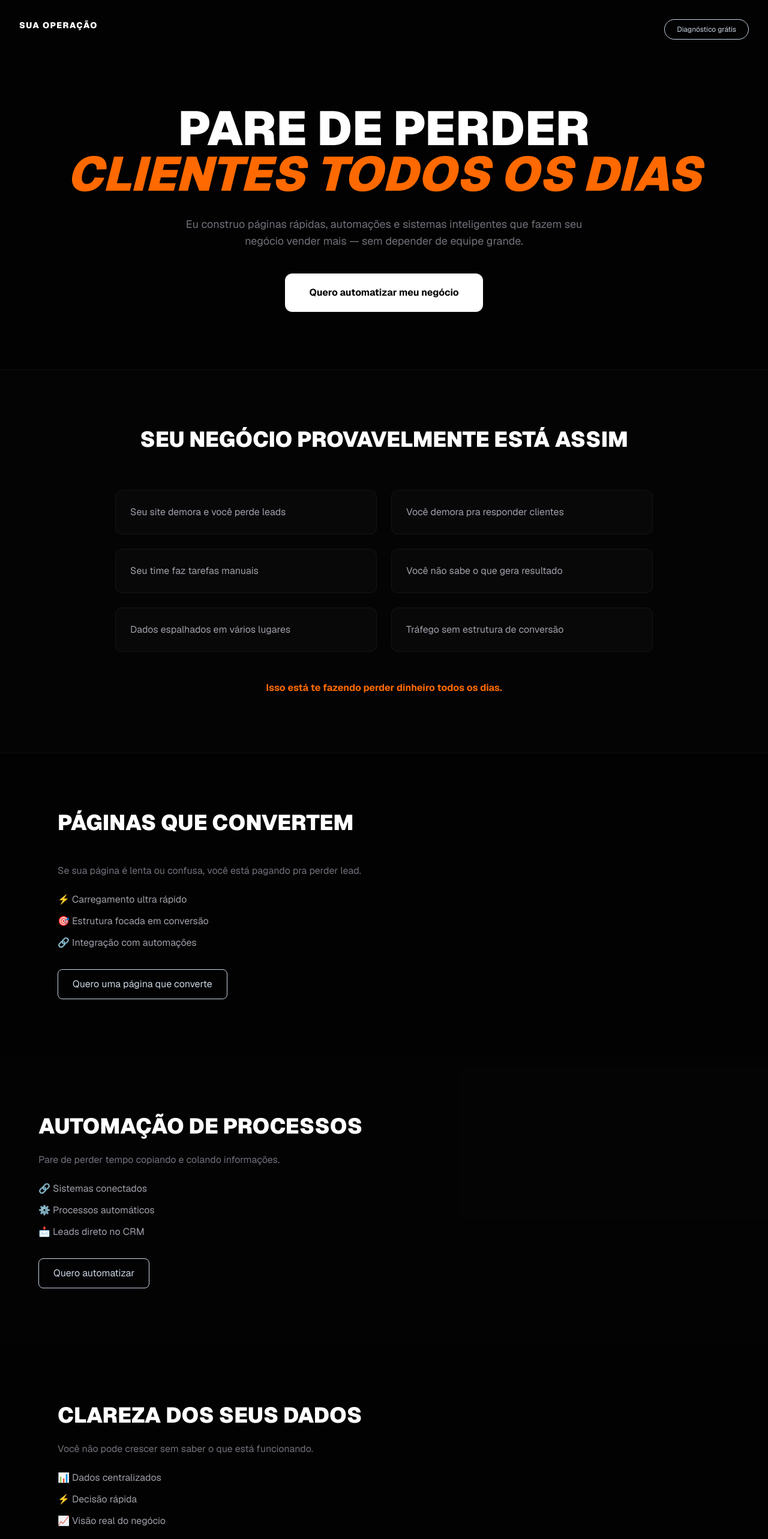
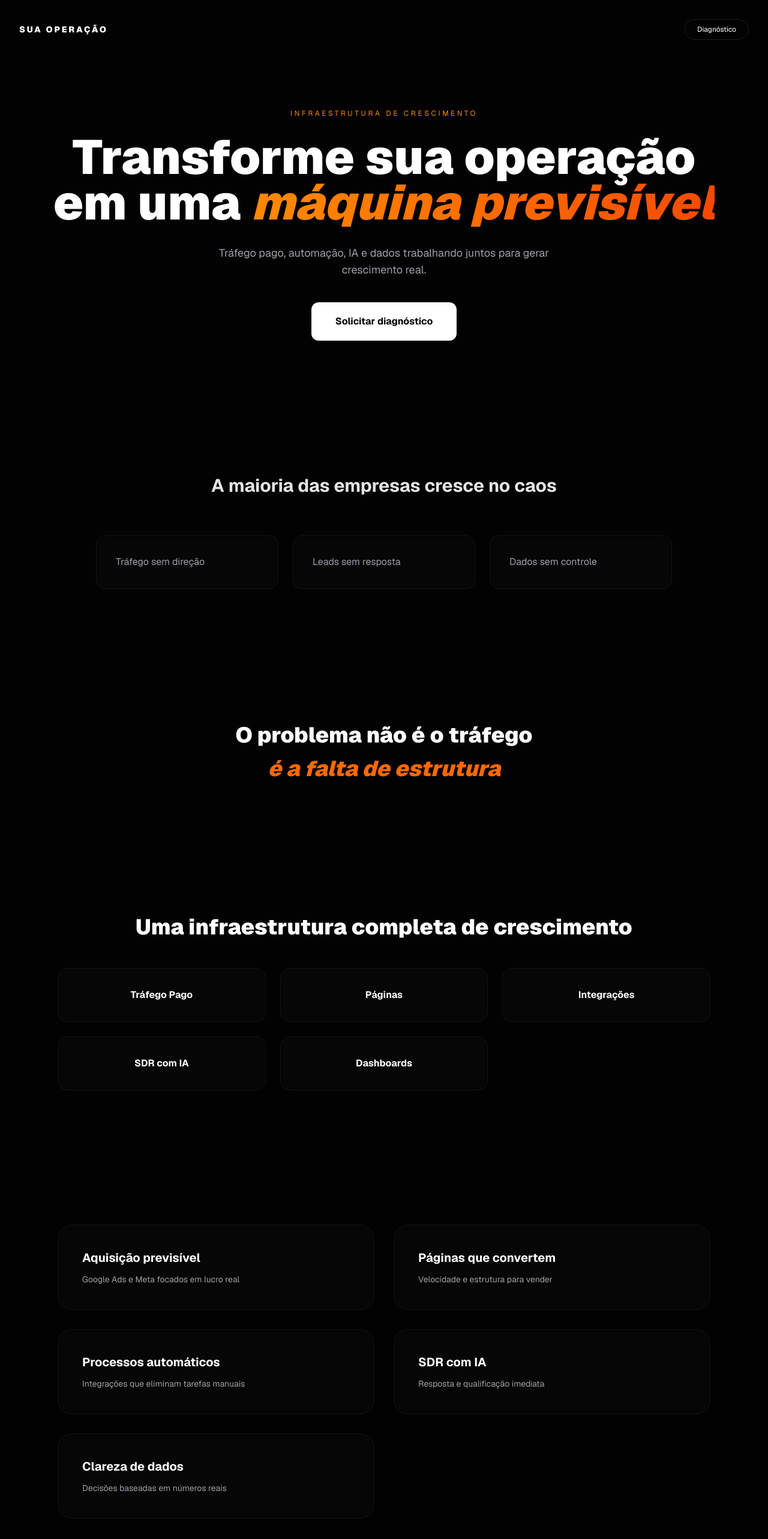
Before and after one commit to jpribeiro0795-design/landing_page_1703, a Next.js app: page / in a window 1280 px wide. Shown: the top 2566 px of the page at 60% size. Built offline with nearby package versions, Linux system fonts and the light colour scheme.

Commit message:
Update page.tsx

```diff
--- a/app/page.tsx
+++ b/app/page.tsx
@@ -13,13 +13,13 @@ export default function Home() {
 
   const handleWhatsApp = () => {
     const msg = encodeURIComponent(
-      "Olá! Quero automatizar minha operação e entender como vocês podem me ajudar."
+      "Quero estruturar minha operação com tráfego, automação e IA."
     );
     window.open(`https://wa.me/5561992189494?text=${msg}`, "_blank");
   };
 
   return (
-    <main className="min-h-screen bg-[#020202] text-slate-300 font-sans overflow-x-hidden">
+    <main className="bg-[#020202] text-white font-sans overflow-x-hidden">
 
       {/* BACKGROUND */}
       <div className="fixed inset-0 -z-10 opacity-[0.03]"
@@ -30,198 +30,173 @@ export default function Home() {
         }}
       />
       <div className="fixed inset-0 -z-10">
-        <div className="absolute w-[800px] h-[800px] bg-orange-600/10 blur-[150px] -top-[300px] -left-[200px]" />
+        <div className="absolute w-[700px] h-[700px] bg-orange-600/10 blur-[160px] -top-[200px] -left-[200px]" />
+        <div className="absolute w-[500px] h-[500px] bg-orange-500/10 blur-[140px] bottom-[-150px] right-[-100px]" />
       </div>
 
       {/* NAV */}
-      <nav className={`fixed w-full z-50 transition ${scrolled ? "bg-black/60 backdrop-blur py-4" : "py-8"}`}>
-        <div className="max-w-7xl mx-auto px-8 flex justify-between">
-          <span className="text-white font-black tracking-widest uppercase text-sm">
+      <nav className={`fixed w-full z-50 transition-all ${scrolled ? "bg-black/50 backdrop-blur-xl py-4 border-b border-white/5" : "py-8"}`}>
+        <div className="max-w-7xl mx-auto px-8 flex justify-between items-center">
+          <span className="text-sm font-black tracking-[0.2em] uppercase text-white">
             Sua Operação
           </span>
-          <button onClick={handleWhatsApp} className="text-xs border px-5 py-2 rounded-full hover:border-orange-500">
-            Diagnóstico grátis
+
+          <button onClick={handleWhatsApp} className="text-xs border border-white/10 px-5 py-2 rounded-full hover:border-orange-500 transition">
+            Diagnóstico
           </button>
         </div>
       </nav>
 
       {/* HERO */}
-      <section className="pt-44 pb-24 text-center px-6">
-        <h1 className="text-5xl md:text-[80px] font-black text-white leading-[0.95] mb-8 uppercase">
-          PARE DE PERDER <br />
-          <span className="text-orange-500 italic">CLIENTES TODOS OS DIAS</span>
+      <section className="pt-44 pb-32 px-6 text-center max-w-6xl mx-auto">
+        <span className="text-xs tracking-[0.3em] text-orange-400 uppercase">
+          Infraestrutura de crescimento
+        </span>
+
+        <h1 className="text-5xl md:text-[80px] font-black leading-[0.95] mt-6 mb-8">
+          Transforme sua operação em uma{" "}
+          <span className="text-transparent bg-clip-text bg-gradient-to-r from-orange-400 to-orange-600 italic">
+            máquina previsível
+          </span>
         </h1>
 
-        <p className="text-zinc-500 max-w-2xl mx-auto mb-10 text-lg">
-          Eu construo páginas rápidas, automações e sistemas inteligentes
-          que fazem seu negócio vender mais — sem depender de equipe grande.
+        <p className="text-zinc-400 max-w-xl mx-auto text-lg mb-10">
+          Tráfego pago, automação, IA e dados trabalhando juntos
+          para gerar crescimento real.
         </p>
 
         <button onClick={handleWhatsApp} className="bg-white text-black px-10 py-5 rounded-xl font-bold hover:scale-105 transition">
-          Quero automatizar meu negócio
+          Solicitar diagnóstico
         </button>
       </section>
 
-      {/* DOR */}
-      <section className="py-24 px-8 bg-zinc-950/40 border-y border-white/5">
-        <div className="max-w-5xl mx-auto text-center mb-16">
-          <h2 className="text-4xl font-black text-white mb-6 uppercase">
-            Seu negócio provavelmente está assim
-          </h2>
-        </div>
+      {/* PROBLEMA */}
+      <section className="py-24 px-8 max-w-5xl mx-auto">
+        <h2 className="text-3xl font-bold text-center mb-16 text-zinc-200">
+          A maioria das empresas cresce no caos
+        </h2>
 
-        <div className="grid md:grid-cols-2 gap-6 max-w-4xl mx-auto">
+        <div className="grid md:grid-cols-3 gap-6">
           {[
-            "Seu site demora e você perde leads",
-            "Você demora pra responder clientes",
-            "Seu time faz tarefas manuais",
-            "Você não sabe o que gera resultado",
-            "Dados espalhados em vários lugares",
-            "Tráfego sem estrutura de conversão",
+            "Tráfego sem direção",
+            "Leads sem resposta",
+            "Dados sem controle",
           ].map((item, i) => (
-            <div key={i} className="p-6 border border-white/5 rounded-xl bg-white/[0.02]">
+            <div key={i} className="p-8 rounded-2xl bg-white/[0.02] border border-white/5 backdrop-blur">
               <p className="text-zinc-400">{item}</p>
             </div>
           ))}
         </div>
+      </section>
 
-        <p className="text-center mt-12 text-orange-500 font-bold">
-          Isso está te fazendo perder dinheiro todos os dias.
+      {/* TRANSIÇÃO */}
+      <section className="text-center py-32">
+        <p className="text-3xl md:text-4xl font-black text-white">
+          O problema não é o tráfego
+        </p>
+        <p className="text-orange-500 text-3xl md:text-4xl font-black italic mt-4">
+          é a falta de estrutura
         </p>
       </section>
 
-      {/* SERVIÇOS */}
-
-      {/* PÁGINAS */}
-      <section className="py-24 px-8 max-w-6xl mx-auto">
-        <h2 className="text-4xl font-black text-white mb-12 uppercase">
-          Páginas que convertem
+      {/* SOLUÇÃO */}
+      <section className="py-24 px-8 max-w-6xl mx-auto text-center">
+        <h2 className="text-4xl font-black mb-12">
+          Uma infraestrutura completa de crescimento
         </h2>
 
-        <p className="text-zinc-500 mb-6">
-          Se sua página é lenta ou confusa, você está pagando pra perder lead.
-        </p>
+        <div className="grid md:grid-cols-3 gap-6">
 
-        <ul className="space-y-3 text-zinc-400 mb-8">
-          <li>⚡ Carregamento ultra rápido</li>
-          <li>🎯 Estrutura focada em conversão</li>
-          <li>🔗 Integração com automações</li>
-        </ul>
+          {[
+            "Tráfego Pago",
+            "Páginas",
+            "Integrações",
+            "SDR com IA",
+            "Dashboards",
+          ].map((item, i) => (
+            <div key={i} className="p-8 rounded-2xl border border-white/5 bg-white/[0.02] hover:border-orange-500/30 transition backdrop-blur">
+              <h3 className="font-bold text-white">{item}</h3>
+            </div>
+          ))}
 
-        <button onClick={handleWhatsApp} className="border px-6 py-3 rounded-lg hover:border-orange-500">
-          Quero uma página que converte
-        </button>
-      </section>
-
-      {/* INTEGRAÇÕES */}
-      <section className="py-24 px-8 bg-zinc-950/30">
-        <div className="max-w-6xl mx-auto">
-          <h2 className="text-4xl font-black text-white mb-6 uppercase">
-            Automação de processos
-          </h2>
-
-          <p className="text-zinc-500 mb-6">
-            Pare de perder tempo copiando e colando informações.
-          </p>
-
-          <ul className="space-y-3 text-zinc-400 mb-8">
-            <li>🔗 Sistemas conectados</li>
-            <li>⚙️ Processos automáticos</li>
-            <li>📩 Leads direto no CRM</li>
-          </ul>
-
-          <button onClick={handleWhatsApp} className="border px-6 py-3 rounded-lg hover:border-orange-500">
-            Quero automatizar
-          </button>
         </div>
       </section>
 
-      {/* DASHBOARDS */}
-      <section className="py-24 px-8 max-w-6xl mx-auto">
-        <h2 className="text-4xl font-black text-white mb-6 uppercase">
-          Clareza dos seus dados
-        </h2>
+      {/* SERVIÇOS (CARA DE PRODUTO) */}
+      <section className="py-32 px-8 max-w-6xl mx-auto grid md:grid-cols-2 gap-8">
 
-        <p className="text-zinc-500 mb-6">
-          Você não pode crescer sem saber o que está funcionando.
-        </p>
+        {[
+          {
+            t: "Aquisição previsível",
+            d: "Google Ads e Meta focados em lucro real",
+          },
+          {
+            t: "Páginas que convertem",
+            d: "Velocidade e estrutura para vender",
+          },
+          {
+            t: "Processos automáticos",
+            d: "Integrações que eliminam tarefas manuais",
+          },
+          {
+            t: "SDR com IA",
+            d: "Resposta e qualificação imediata",
+          },
+          {
+            t: "Clareza de dados",
+            d: "Decisões baseadas em números reais",
+          },
+        ].map((item, i) => (
+          <div key={i} className="group p-10 rounded-3xl border border-white/5 bg-white/[0.02] hover:border-orange-500/40 transition backdrop-blur relative overflow-hidden">
 
-        <ul className="space-y-3 text-zinc-400 mb-8">
-          <li>📊 Dados centralizados</li>
-          <li>⚡ Decisão rápida</li>
-          <li>📈 Visão real do negócio</li>
-        </ul>
+            <div className="absolute inset-0 opacity-0 group-hover:opacity-100 bg-orange-500/5 transition" />
 
-        <button onClick={handleWhatsApp} className="border px-6 py-3 rounded-lg hover:border-orange-500">
-          Quero ver meus números
-        </button>
+            <h3 className="text-xl font-bold mb-3">{item.t}</h3>
+            <p className="text-zinc-400 text-sm">{item.d}</p>
+
+          </div>
+        ))}
+
       </section>
 
-      {/* SDR IA */}
-      <section className="py-24 px-8 bg-zinc-950/30">
-        <div className="max-w-6xl mx-auto">
-          <h2 className="text-4xl font-black text-white mb-6 uppercase">
-            SDR com inteligência artificial
-          </h2>
-
-          <p className="text-zinc-500 mb-6">
-            Se você demora pra responder, você perde a venda.
-          </p>
-
-          <ul className="space-y-3 text-zinc-400 mb-8">
-            <li>🤖 Resposta automática</li>
-            <li>📅 Agendamento de reuniões</li>
-            <li>🔥 Qualificação de leads</li>
-          </ul>
-
-          <button onClick={handleWhatsApp} className="border px-6 py-3 rounded-lg hover:border-orange-500">
-            Quero um SDR automático
-          </button>
+      {/* MÉTRICAS */}
+      <section className="py-24 text-center">
+        <div className="grid grid-cols-2 md:grid-cols-4 gap-6 max-w-5xl mx-auto">
+          {["+ROI", "-CPL", "+Conversão", "-Tempo"].map((m, i) => (
+            <div key={i}>
+              <p className="text-3xl font-black text-white">{m}</p>
+            </div>
+          ))}
         </div>
       </section>
 
-      {/* COMO FUNCIONA */}
+      {/* PROCESSO */}
       <section className="py-24 px-8 max-w-5xl mx-auto text-center">
-        <h2 className="text-4xl font-black text-white mb-12 uppercase">
-          Como funciona
-        </h2>
+        <h2 className="text-3xl font-bold mb-12">Como funciona</h2>
 
         <div className="grid md:grid-cols-4 gap-6">
-          {["Você chama", "Eu analiso", "Implemento", "Você cresce"].map((s, i) => (
+          {["Diagnóstico", "Estrutura", "Implementação", "Otimização"].map((s, i) => (
             <div key={i}>
-              <div className="text-orange-500 font-bold mb-2">0{i + 1}</div>
+              <p className="text-orange-500 mb-2">0{i + 1}</p>
               <p className="text-zinc-400">{s}</p>
             </div>
           ))}
         </div>
       </section>
 
-      {/* OBJEÇÕES */}
-      <section className="py-24 px-8 bg-zinc-950/40 text-center">
-        <h2 className="text-4xl font-black text-white mb-10 uppercase">
-          Dúvidas comuns
+      {/* CTA FINAL */}
+      <section className="py-32 text-center">
+        <h2 className="text-5xl font-black mb-8">
+          Pronto para escalar de verdade?
         </h2>
 
-        <div className="space-y-6 max-w-2xl mx-auto text-zinc-400">
-          <p><strong className="text-white">É caro?</strong> Adaptado ao seu momento</p>
-          <p><strong className="text-white">É complicado?</strong> Eu faço tudo</p>
-          <p><strong className="text-white">Funciona?</strong> Só implemento o que faz sentido</p>
-        </div>
-      </section>
-
-      {/* CTA FINAL */}
-      <section className="py-32 text-center">
-        <h2 className="text-5xl font-black text-white mb-6 uppercase">
-          Pronto pra parar de perder dinheiro?
-        </h2>
-
-        <button onClick={handleWhatsApp} className="bg-orange-600 px-10 py-5 rounded-xl font-bold hover:scale-105 transition">
-          Quero começar agora
+        <button onClick={handleWhatsApp} className="bg-orange-600 px-12 py-6 rounded-2xl font-bold hover:scale-105 transition">
+          Solicitar diagnóstico
         </button>
       </section>
 
       <footer className="text-center text-zinc-600 py-10 text-xs">
-        © 2026 — Automação & Performance
+        © 2026 — Infraestrutura digital inteligente
       </footer>
     </main>
   );
```
